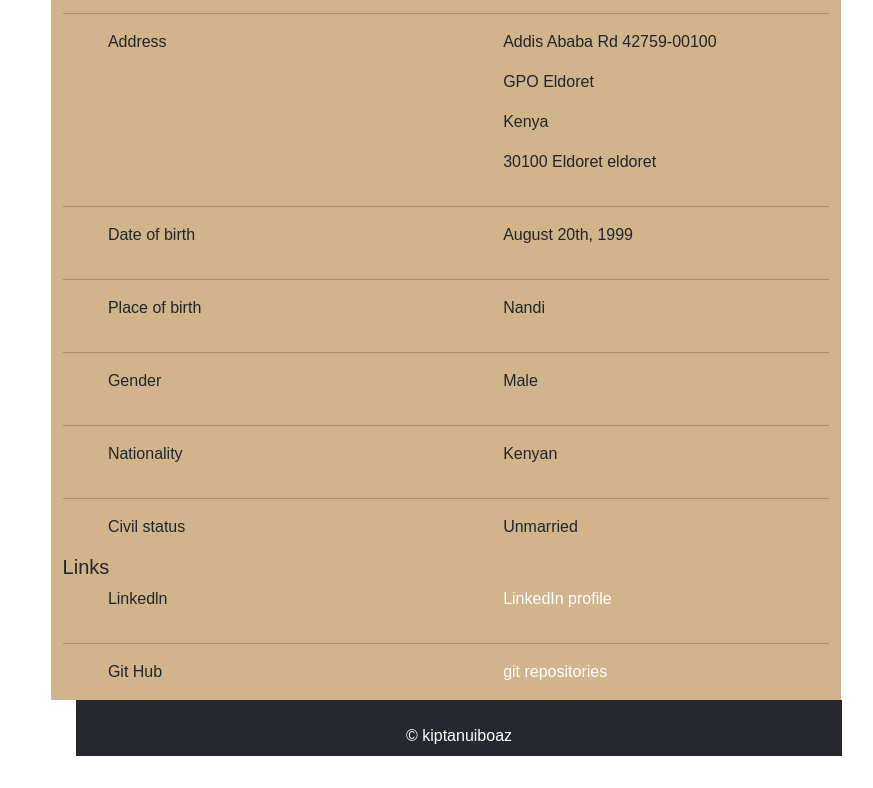
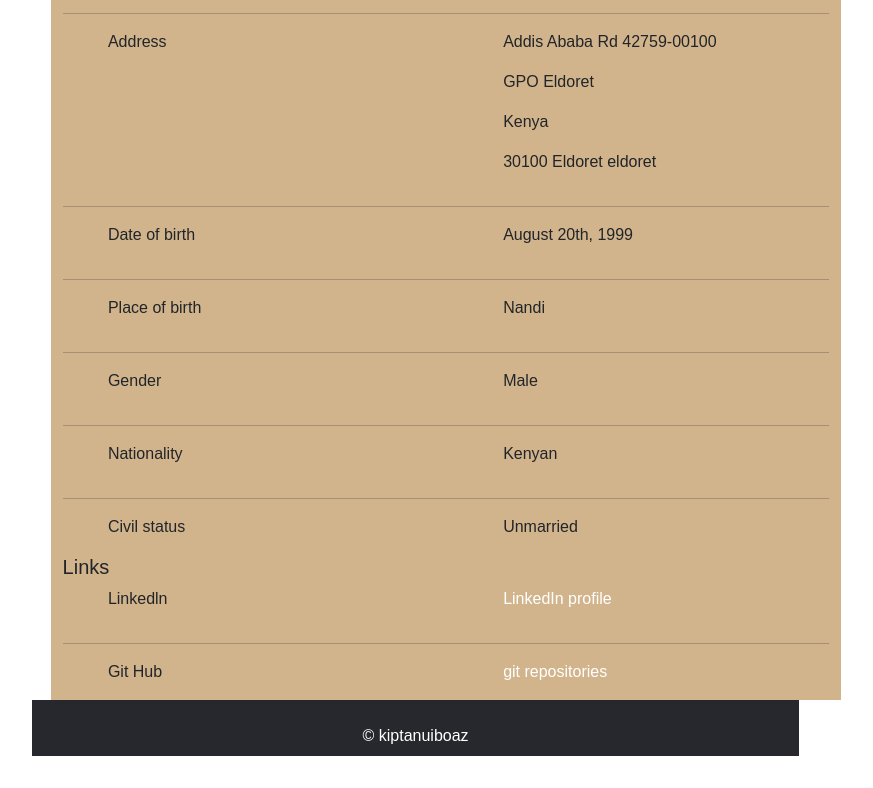
Before and after one commit to kiptanuiBoaz/_CV, a website: page index.html in a window 1280 px wide. Shown: the part 1379-2167 px from the top of the page, without its empty margins (215-1088 px from the left). Drawn offline with nearby package versions, Linux system fonts and the light colour scheme; some icons are missing.

Commit message:
correct footer

```diff
--- a/public/CSS/style.css
+++ b/public/CSS/style.css
@@ -50,7 +50,9 @@ h3{
     height: 1.5cm;
     width: 100%;
     background-color: rgb(39, 39, 46) ;
-    margin-left: 3.5mm;
+    margin-left:-8mm;
+    margin-right:-3mm;
+
 }
 .ftag:hover{
     color: rgb(39, 39, 46);
```
